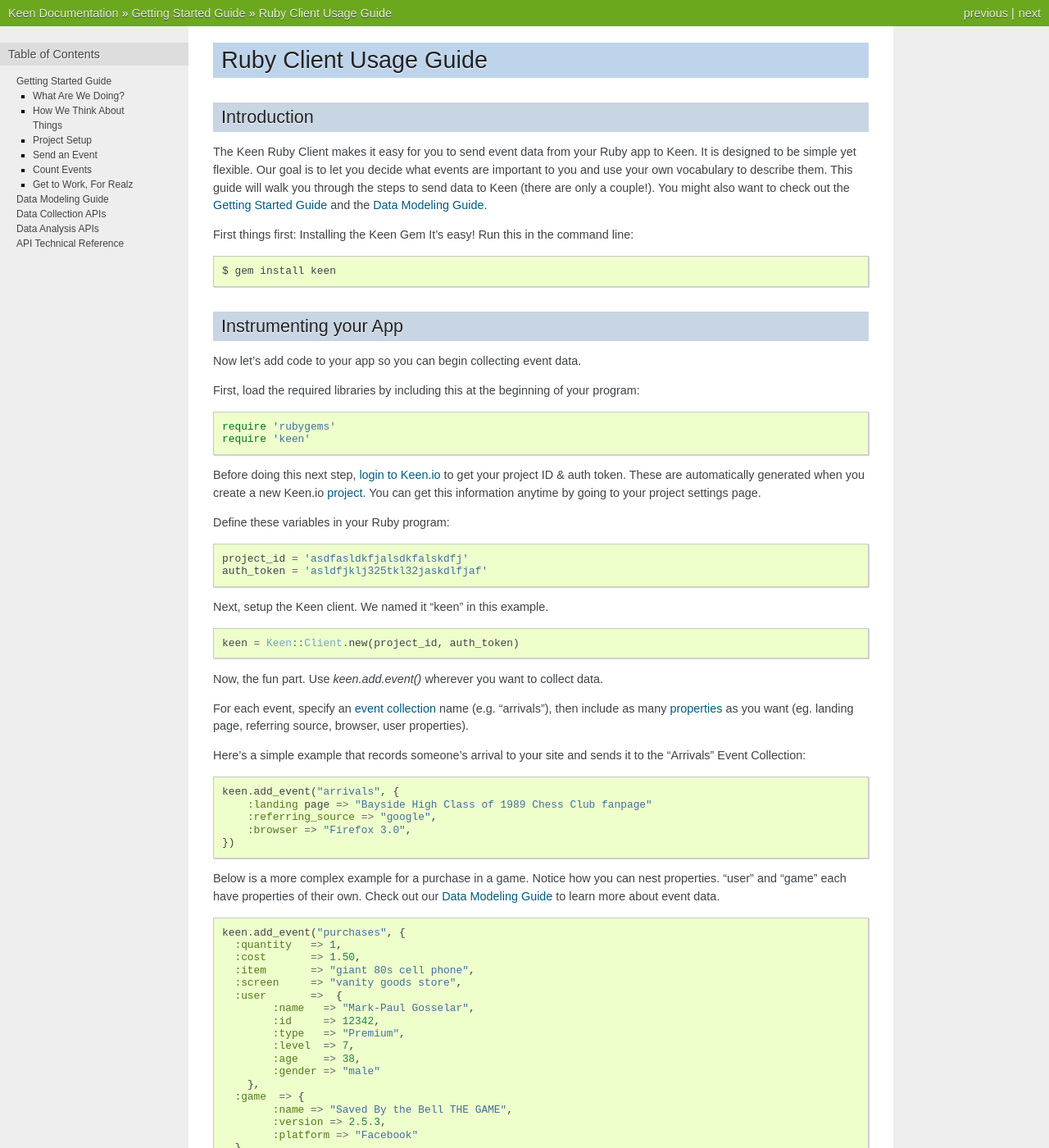
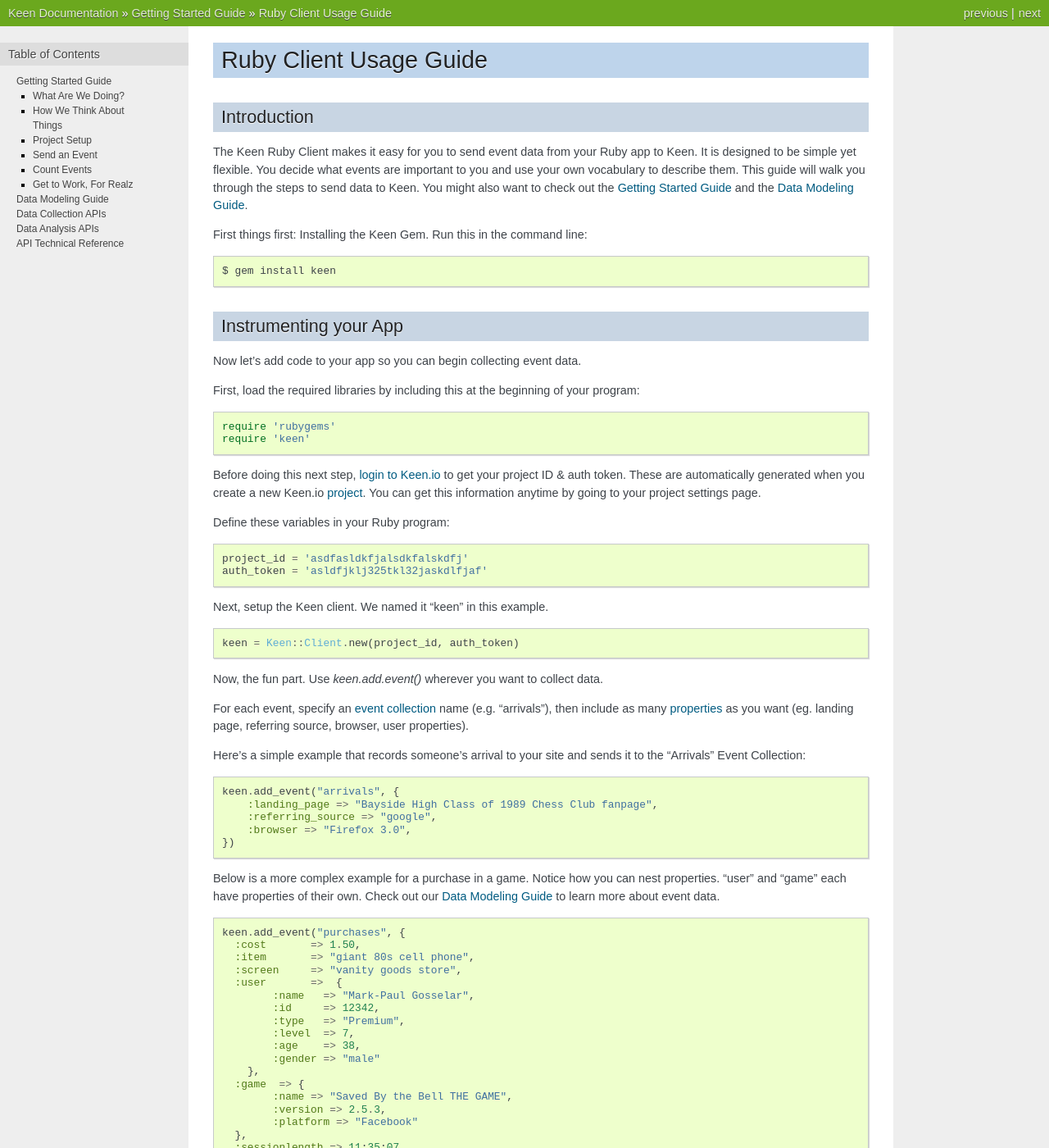
Before and after one commit to keenlabs/Keen-Docs, a Sphinx documentation site: the page built from source/clients/ruby/usage_guide.rst, in a window 1280 px wide and 1400 px high. Shown: the whole window at 82% size. Built offline with Sphinx 7.4.7, drawn with Linux system fonts in a browser that asks for light colours; some of the changed text lies outside the part shown.

Commit message:
updates to ruby guide

```diff
--- a/source/clients/ruby/usage_guide.rst
+++ b/source/clients/ruby/usage_guide.rst
@@ -5,10 +5,9 @@
 Introduction
 ------------
 
-The Keen Ruby Client makes it easy for you to send event data from your Ruby app to Keen. It is designed to be simple yet flexible. Our goal is to let you decide what events are important to you and use your own vocabulary to describe them. This guide will walk you through the steps to send data to Keen (there are only a couple!). You might also want to check out the :doc:`/getting_started_guide` and the :doc:`/event_data_modeling/event_data_intro`.
+The Keen Ruby Client makes it easy for you to send event data from your Ruby app to Keen. It is designed to be simple yet flexible. You decide what events are important to you and use your own vocabulary to describe them. This guide will walk you through the steps to send data to Keen. You might also want to check out the :doc:`/getting_started_guide` and the :doc:`/event_data_modeling/event_data_intro`.
 
-First things first: Installing the Keen Gem
-It’s easy! Run this in the command line:
+First things first: Installing the Keen Gem. Run this in the command line:
 
 ::
 
@@ -50,7 +49,7 @@
 .. code-block:: ruby
 
     keen.add_event("arrivals", {
-        :landing page => "Bayside High Class of 1989 Chess Club fanpage"
+        :landing_page => "Bayside High Class of 1989 Chess Club fanpage",
         :referring_source => "google",
         :browser => "Firefox 3.0",
     })
@@ -60,7 +59,6 @@
 .. code-block:: ruby
 
     keen.add_event("purchases", {
-      :quantity   => 1,
       :cost       => 1.50,
       :item       => "giant 80s cell phone",
       :screen     => "vanity goods store",
@@ -99,13 +97,18 @@
 
 	{"created"=>true}
 
-You can also run a quick count of your event collection to check if your event count is going up::
+
+
+Analysis
+----------------------
+
+Run a quick count of your event collection to see how many events you sent so far::
 
 	https://api.keen.io/3.0/projects/<YOUR PROJECT ID>/probes/count?api_key=<YOUR API KEY>&event_name=<YOUR EVENT COLLECTION NAME>
 
-for example::
+Counts are just the beginning. Check out the rest of our analysis queries in :doc:`our docs </data_analysis/data_analysis>` or using our query builder on `Keen.io <http://Keen.io/>`_.
 
-	https://api.keen.io/3.0/projects/5058bd022e7pp622b72222222/probes/count?api_key=3c3a313b97b3334a333faca08da3333d&event_name=purchases
+
 
 
 ..
```
